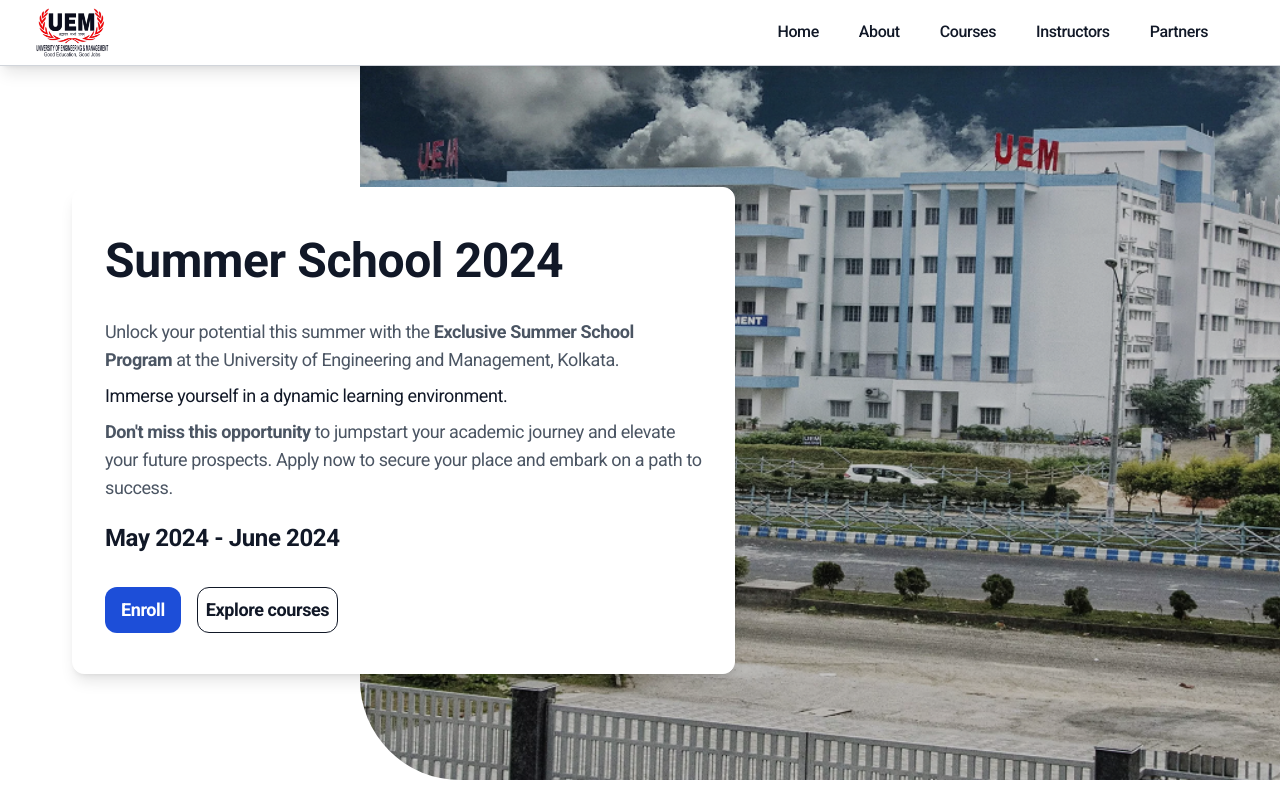
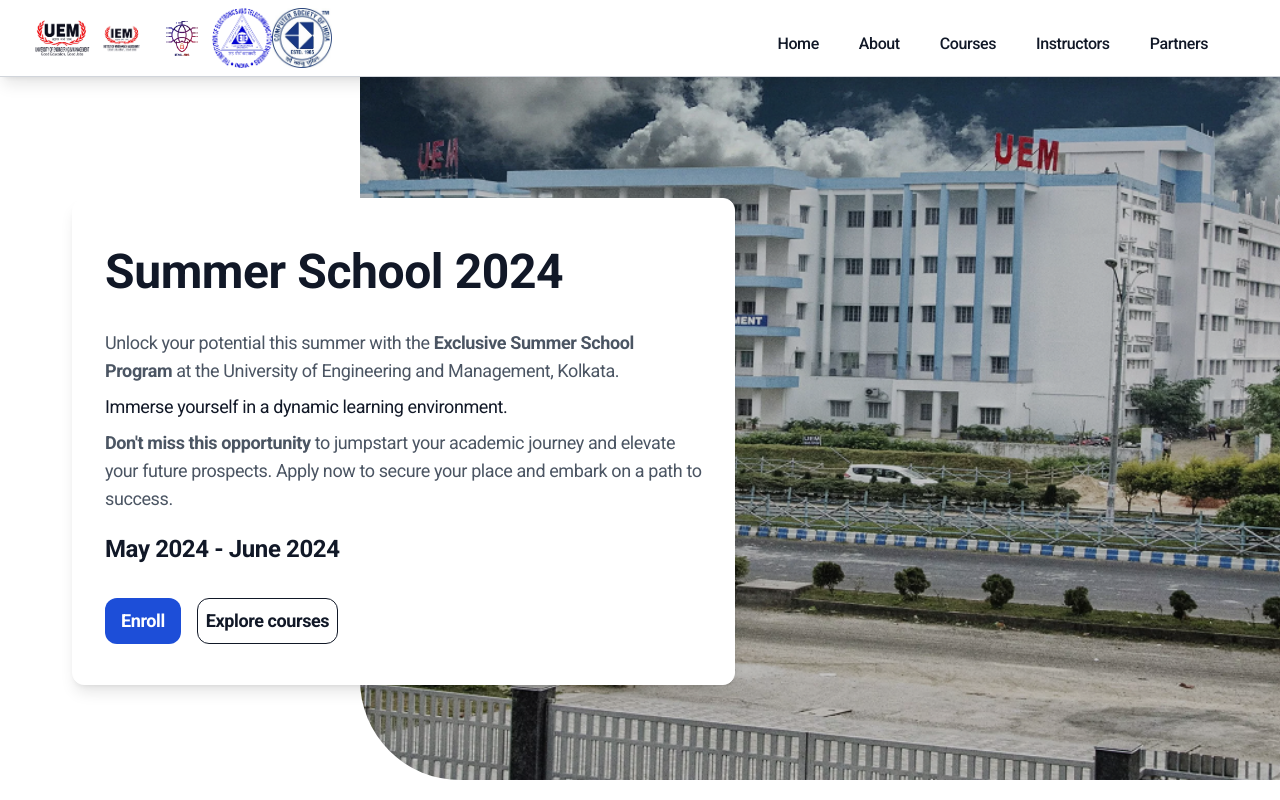
Before and after one commit to PalashCoder/uem-summer-school, a Next.js app: page / in a window 1280 px wide. Shown: the top 800 px of the page. Built offline with nearby package versions, Linux system fonts and the light colour scheme.

Commit message:
logo changed

```diff
--- a/src/components/Navbar/Navbar.tsx
+++ b/src/components/Navbar/Navbar.tsx
@@ -3,25 +3,28 @@
 import Nav from "@/data/nav.data";
 import MobileMenu from "./mobile-menu";
 
+const COMPANIES = ["Uemk", "IEM", "IemLabs", "IETE", "CSI"];
 export function Navbar() {
   return (
     <div className="sticky top-0 z-50 bg-white p-2-lg border-b border-gray-300 shadow-lg shadow-black/10">
       <div className="my-auto container min-w-md py-2 flex">
-        <nav className="z-50 relative flex w-full ">
+        <nav className="z-50 relative flex w-full">
           <div>
-            <div className="item-center">
-              <Link href="/">
-                <Image
-                  src="/logos/Uemk.png"
-                  height={80}
-                  width={80}
-                  priority={true}
-                  alt="UEMK Logo"
-                />
-              </Link>
+            <div className="flex items-center justify-center max-md:items-center">
+              {COMPANIES.map((logo, key) => (
+                <Link href="/" key={key}>
+                  <Image
+                    src={`/logos/${logo}.png`}
+                    height={70}
+                    width={60}
+                    priority={true}
+                    alt={logo}
+                  />
+                </Link>
+              ))}
             </div>
           </div>
-          <div className="flex flex-1 max-md:hidden gap-10 font-medium mt-3 justify-end mr-10">
+          <div className="flex flex-1 max-md:hidden gap-10 font-medium mt-3 justify-end mr-10 items-center">
             {Nav.map((item, index) => (
               <div key={index} className="hover:font-semibold">
                 <Link href={`${item.link}`}>{item.nav}</Link>
@@ -29,7 +32,7 @@
             ))}
           </div>
         </nav>
-        <MobileMenu />
+        {/* <MobileMenu /> */}
       </div>
     </div>
   );
--- a/src/components/Partners/PartnerCompanies.tsx
+++ b/src/components/Partners/PartnerCompanies.tsx
@@ -1,9 +1,9 @@
 "use client";
 
 import Image from "next/image";
-import Link from "next/link";
+// import Link from "next/link";
 
-const COMPANIES = ["Uemk", "IemLabs", "IETE", "CSI"];
+const COMPANIES = ["IETE", "IemLabs", "IEM","CSI"];
 
 function PartnerCompanies() {
   return (
--- a/src/data/courses.data.ts
+++ b/src/data/courses.data.ts
@@ -23,7 +23,7 @@
     time: "Time: 11 am – 1:15 pm & 2 pm-4:15 pm",
     mode: "Mode of Conduction: Online",
     fees: "Fees: ₹ 3000 + 18% GST",
-    seat: "Seats: 50 (Limited)",
+    seat: "Seats: 30 (Limited)",
     link: "/resources/Memory Design & In-Memory Computing.pdf",
   },
   // {
@@ -51,7 +51,7 @@
     time: "Time: 11 am - 1 pm",
     mode: "Mode of Conduction: Online",
     fees: "Fees: ₹ 3000 + 18% GST",
-    seat: "Seats: 50 (Limited)",
+    seat: "Seats: 30 (Limited)",
     link: "/resources/Exploring_Reinforcement,_Generative,_and_Deep_Learning_with_Python.pdf",
   },
   // {
```
Also changed, not shown: public/logos/IEM.png (added).
